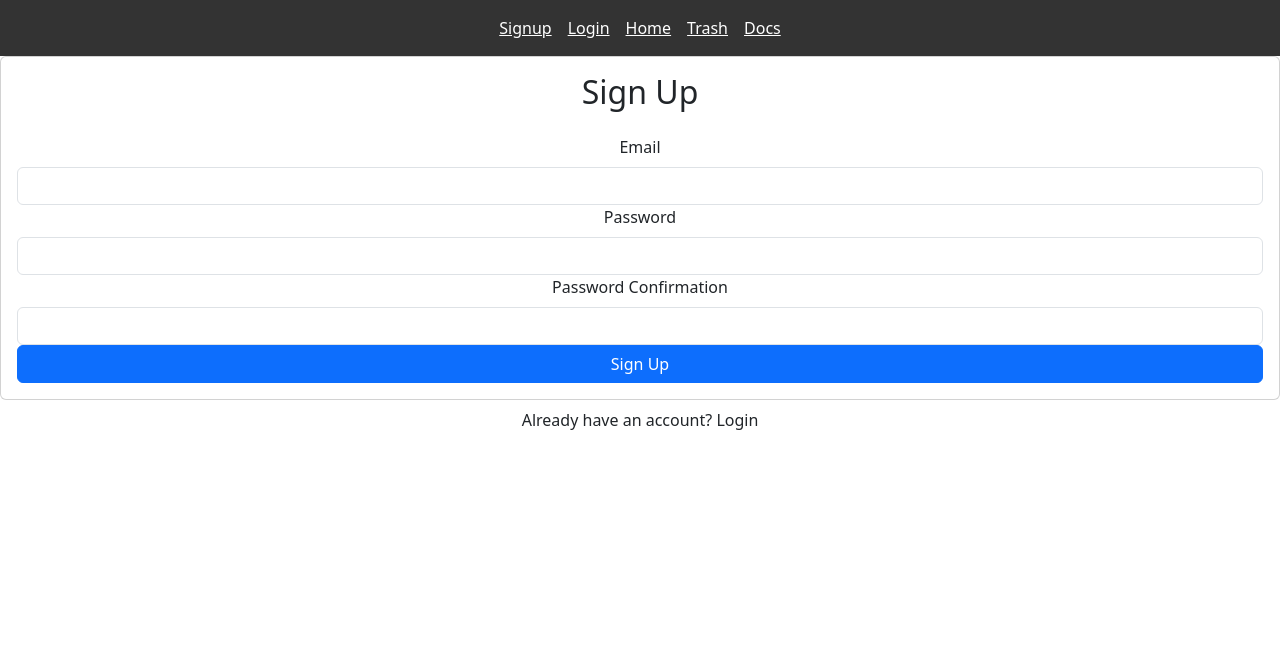
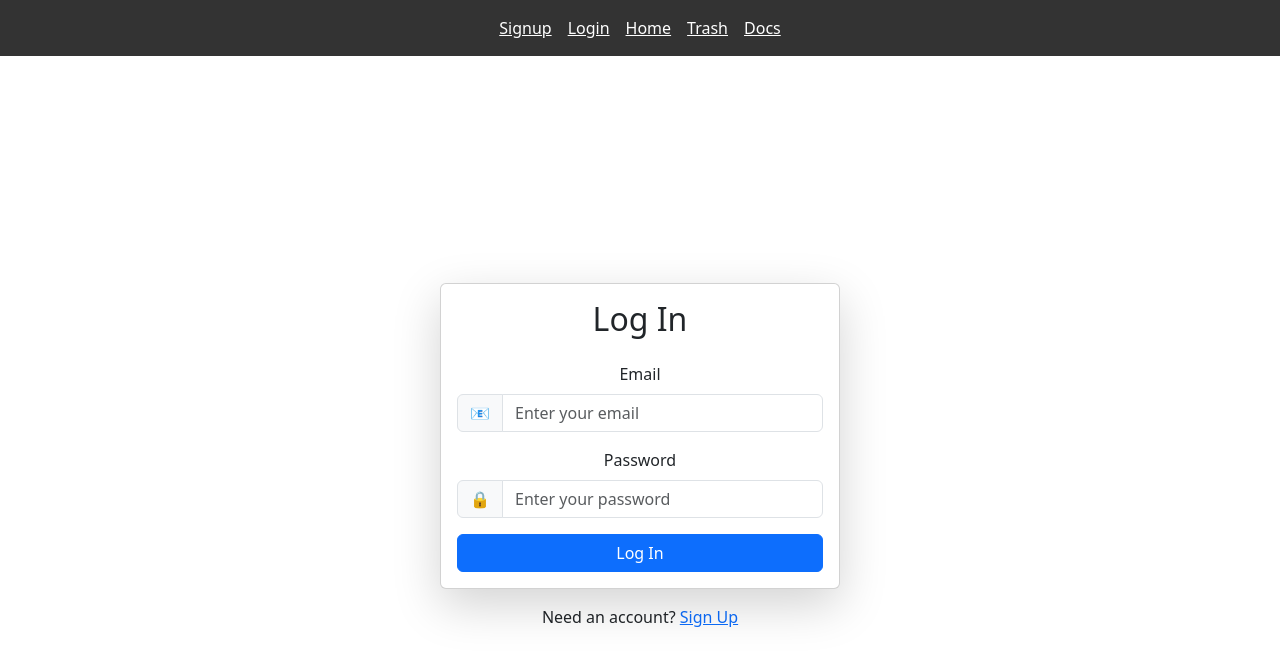
Before and after one commit to YapperCore/YAPPER-GORNS, a React (Create React App) app in the folder frontend/: page / in a window 1280 px wide. Shown: the top 666 px of the page. Built offline with nearby package versions, Linux system fonts and the light colour scheme; no server answers.

Commit message:
SCRUM-57 Working on the UI

```diff
--- a/frontend/src/App.js
+++ b/frontend/src/App.js
@@ -23,8 +23,8 @@ function App() {
         </nav>
 
         <Routes>
-          <Route path="/" element={<Signup />} />
-          <Route path="/login" element={<Login />} />
+          <Route path="/" element={<Login />} />
+          <Route path="/signup" element={<Signup />} />
           <Route path="/home" element={<Home />} />
           <Route path="/trash" element={<Trash />} />
           <Route path="/docs/*" element={<DocEditor />} />
--- a/frontend/src/pages/login.js
+++ b/frontend/src/pages/login.js
@@ -1,5 +1,5 @@
 import React, { useRef, useState } from "react";
-import { Form, Button, Card, Alert } from "react-bootstrap";
+import { Form, Button, Card, Alert, InputGroup, Container } from "react-bootstrap";
 import { useAuth } from "../context/AuthContext";
 import { useNavigate } from "react-router-dom";
 
@@ -41,30 +41,43 @@ export default function Login() {
     }
 
     return (
-        <>
-            <Card>
+        <Container className="d-flex justify-content-center align-items-center vh-100">
+        <div className="w-100" style={{ maxWidth: "400px" }}>
+            <Card className="shadow-lg">
                 <Card.Body>
                     <h2 className="text-center mb-4">Log In</h2>
-                    {currentUser && currentUser.email}
                     {error && <Alert variant="danger">{error}</Alert>}
                     <Form onSubmit={handleSubmit}>
-                        <Form.Group id="email">
+
+                        {/* Email Field with Icon */}
+                        <Form.Group id="email" className="mb-3">
                             <Form.Label>Email</Form.Label>
-                            <Form.Control type="email" ref={emailRef} required />
+                            <InputGroup>
+                                <InputGroup.Text>📧</InputGroup.Text>
+                                <Form.Control type="email" ref={emailRef} required placeholder="Enter your email" />
+                            </InputGroup>
                         </Form.Group>
-                        <Form.Group id="password">
+
+                        {/* Password Field with Icon */}
+                        <Form.Group id="password" className="mb-3">
                             <Form.Label>Password</Form.Label>
-                            <Form.Control type="password" ref={passwordRef} required />
+                            <InputGroup>
+                                <InputGroup.Text>🔒</InputGroup.Text>
+                                <Form.Control type="password" ref={passwordRef} required placeholder="Enter your password" />
+                            </InputGroup>
                         </Form.Group>
-                        <Button disabled={loading} className="w-100 mt-3" type="submit">
+
+                        {/* Submit Button */}
+                        <Button disabled={loading} className="w-100" variant="primary" type="submit">
                             Log In
                         </Button>
                     </Form>
                 </Card.Body>
             </Card>
-            <div className="w-100 text-center mt-2">
+            <div className="text-center mt-3">
                 Need an account? <a href="/signup">Sign Up</a>
             </div>
-        </>
-    );
+        </div>
+    </Container>
+);
 }
```
Also changed, not shown: frontend/src/components/login/login.css (added).
